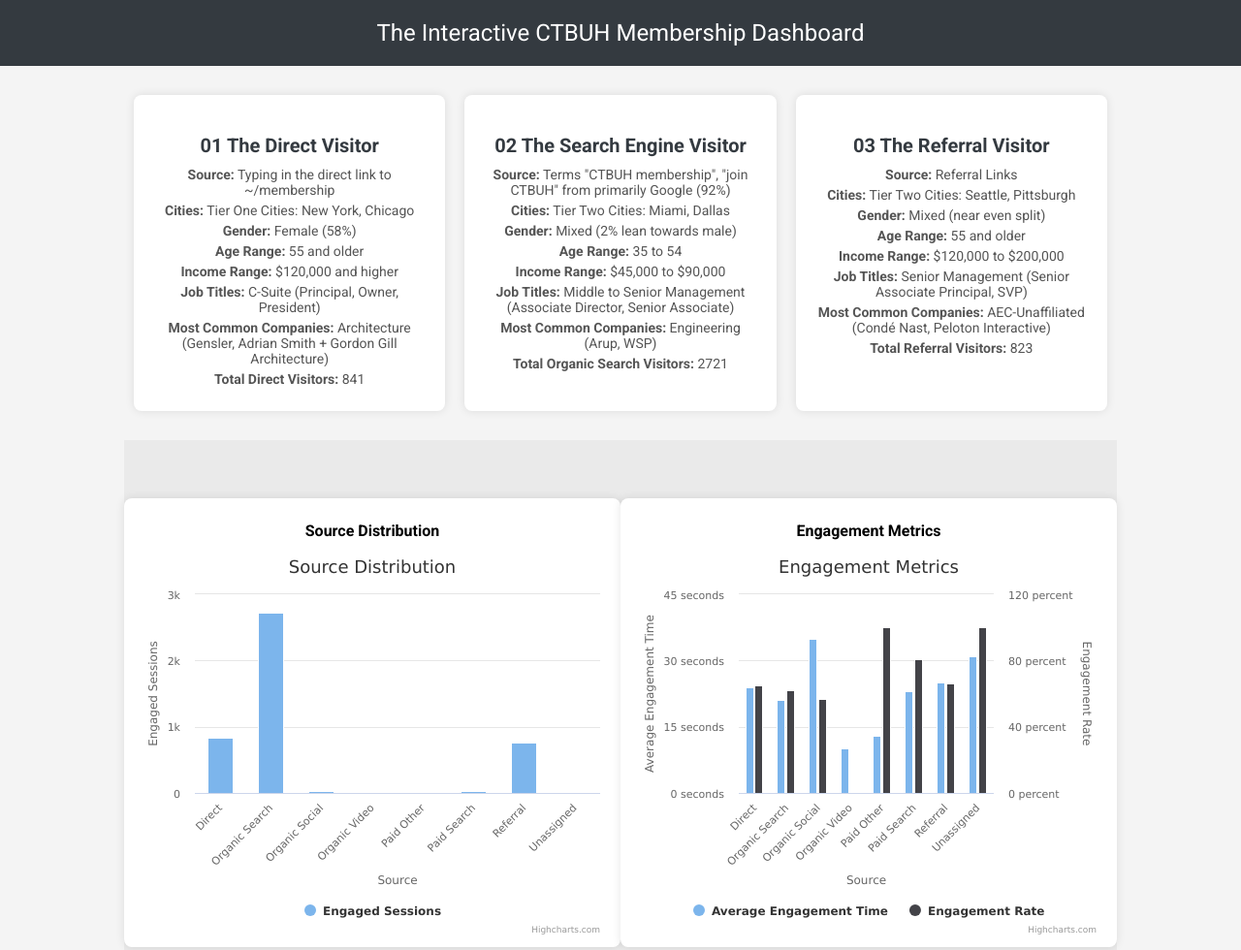
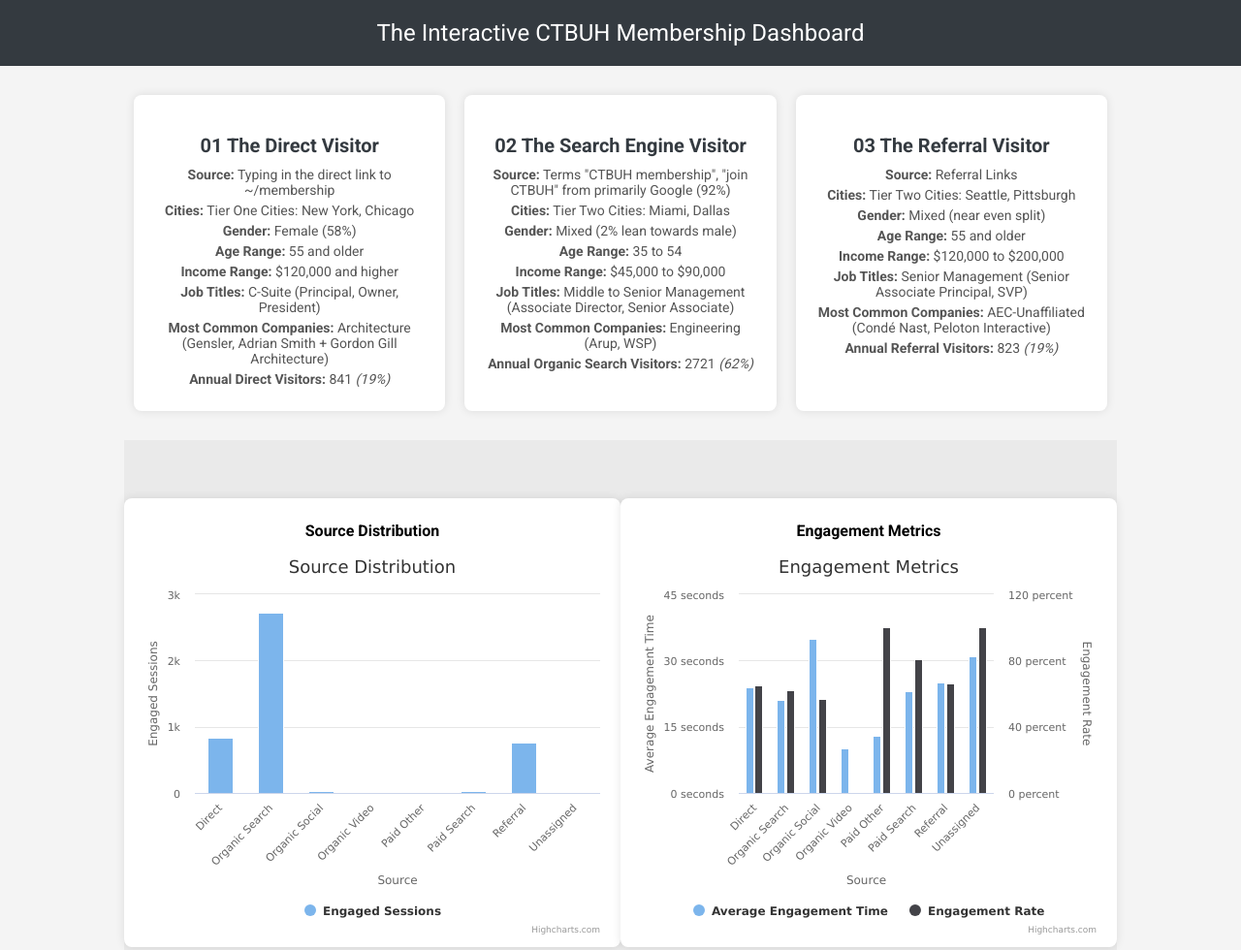
Before and after one commit to sisaacwork/CTBUHmembership, a plain HTML site: page 99ef7e9bc5027ed4d6250b3f33657d6d5b28c8e6/index.html in a window 1280 px wide. Shown: the top 980 px of the page at 97% size. Drawn offline with nearby package versions, Linux system fonts and the light colour scheme.

Commit message:
Update index.html

```diff
--- a/99ef7e9bc5027ed4d6250b3f33657d6d5b28c8e6/index.html
+++ b/99ef7e9bc5027ed4d6250b3f33657d6d5b28c8e6/index.html
@@ -124,7 +124,7 @@
                 <p><strong>Income Range:</strong> $120,000 and higher</p>
                 <p><strong>Job Titles:</strong> C-Suite (Principal, Owner, President)</p>
                 <p><strong>Most Common Companies:</strong> Architecture (Gensler, Adrian Smith + Gordon Gill Architecture)</p>
-                <p><strong>Total Direct Visitors:</strong> <span id="total-direct"></span></p>
+                <p><strong>Annual Direct Visitors:</strong> <span id="total-direct"></span><em> (19%)</em></p>
             </div>
             <div class="profile-box">
                 <h3><strong>02</strong> The Search Engine Visitor</h3>
@@ -135,7 +135,7 @@
                 <p><strong>Income Range:</strong> $45,000 to $90,000</p>
                 <p><strong>Job Titles:</strong> Middle to Senior Management (Associate Director, Senior Associate)</p>
                 <p><strong>Most Common Companies:</strong> Engineering (Arup, WSP)</p>
-                <p><strong>Total Organic Search Visitors:</strong> <span id="total-organic-search"></span></p>
+                <p><strong>Annual Organic Search Visitors:</strong> <span id="total-organic-search"></span><em> (62%)</em></p>
             </div>
             <div class="profile-box">
                 <h3><strong>03</strong> The Referral Visitor</h3>
@@ -146,7 +146,7 @@
                 <p><strong>Income Range:</strong> $120,000 to $200,000</p>
                 <p><strong>Job Titles:</strong> Senior Management (Senior Associate Principal, SVP)</p>
                 <p><strong>Most Common Companies:</strong> AEC-Unaffiliated (Condé Nast, Peloton Interactive)</p>
-                <p><strong>Total Referral Visitors:</strong> <span id="total-referral"></span></p>
+                <p><strong>Annual Referral Visitors:</strong> <span id="total-referral"></span><em> (19%)</em></p>
             </div>
         </div>
         <div class="section chart-row">
```
